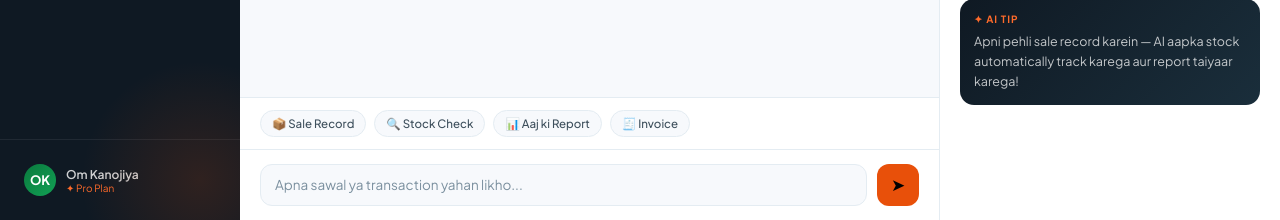
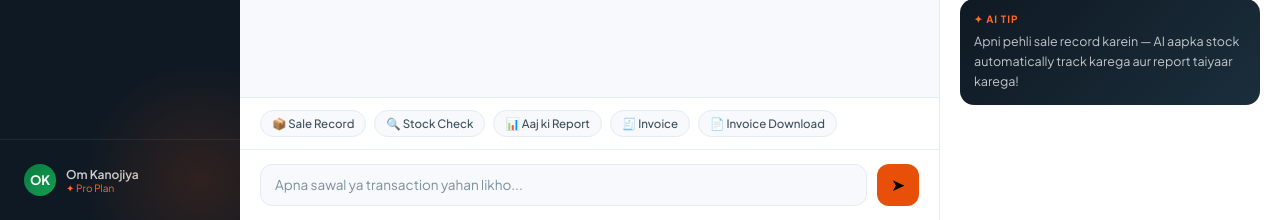
Before and after one commit to omkanojiya460-oss/VyaparSahayak, a Flask app: page / in a window 1280 px wide. Shown: the part 580-800 px from the top of the page. Run offline with Flask 3, Linux system fonts and the light colour scheme.

Commit message:
Add invoice button

```diff
--- a/templates/index.html
+++ b/templates/index.html
@@ -632,6 +632,7 @@ body {
         <button class="quick-btn" onclick="quickSend('aata kitna bacha hai')">🔍 Stock Check</button>
         <button class="quick-btn" onclick="quickSend('aaj ki report do')">📊 Aaj ki Report</button>
         <button class="quick-btn" onclick="quickSend('Ramesh ka invoice banao')">🧾 Invoice</button>
+        <button class="quick-btn" onclick="downloadInvoice()">📄 Invoice Download</button>
       </div>
 
       <!-- Input -->
```
